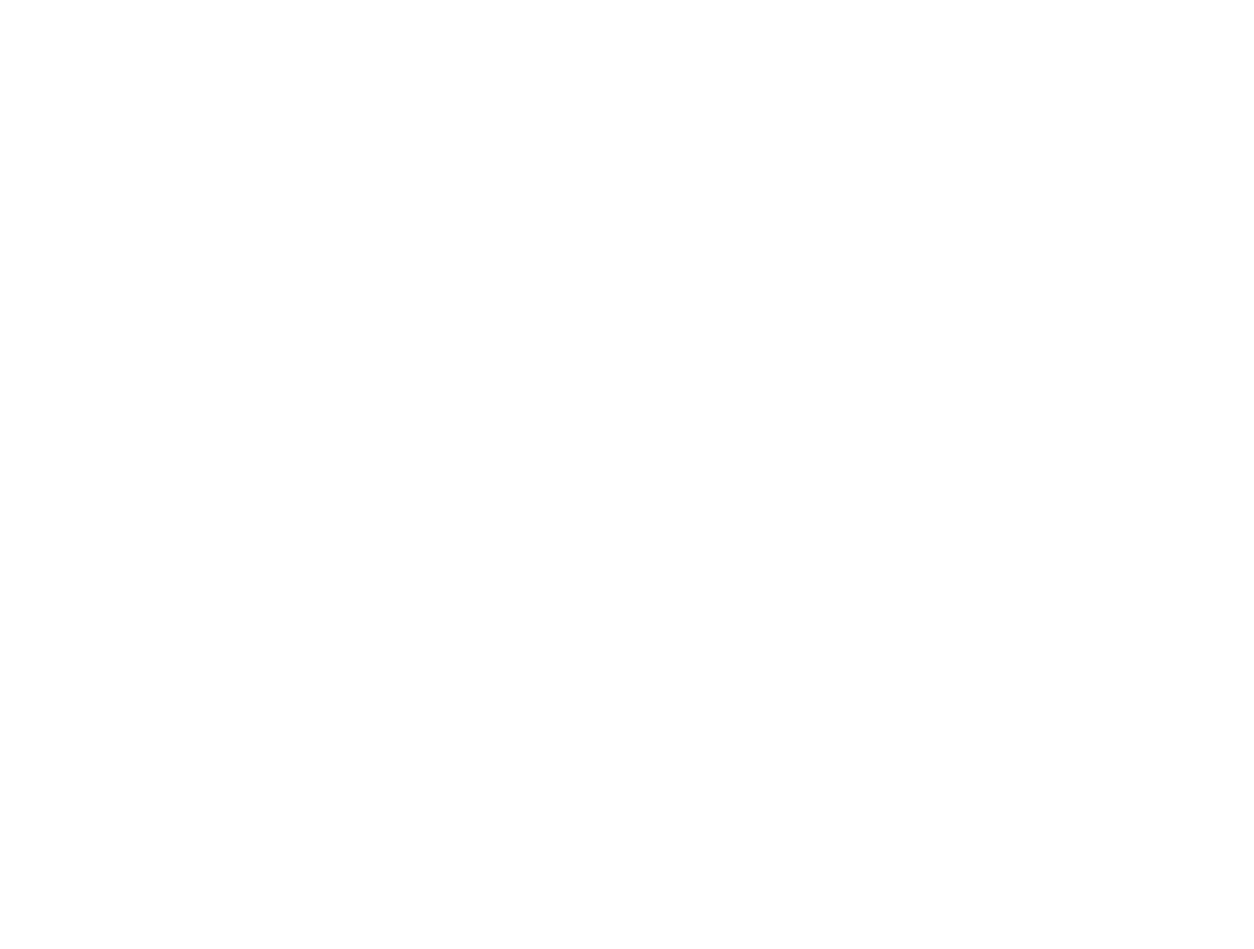
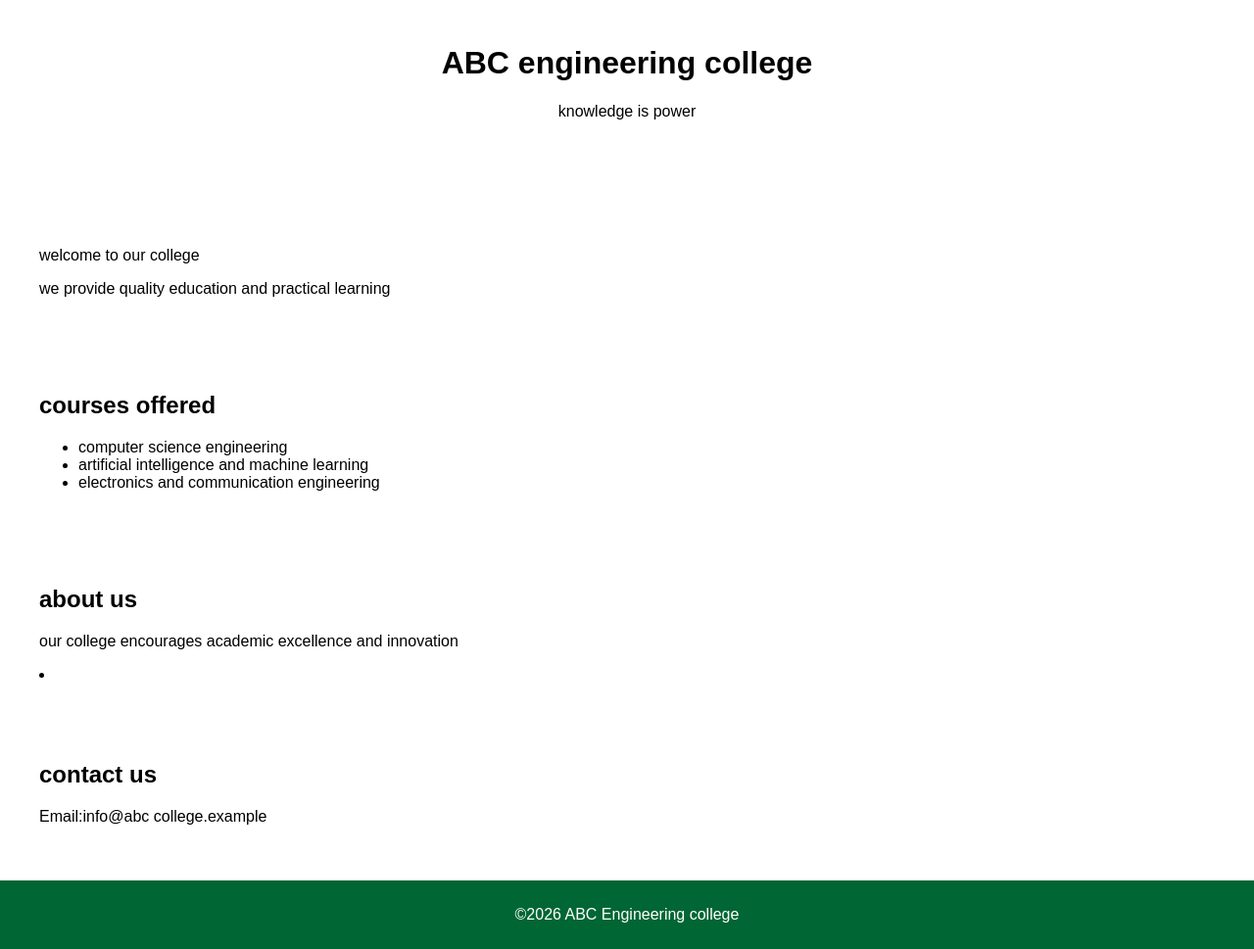
Before and after one commit to 2026cse162-tech/11, a plain HTML site: page index.html in a window 1280 px wide. Shown: the whole page at 98% size. Before the commit the page ends 800 px from the top, so only its background shows below. Drawn offline with Linux system fonts and the light colour scheme.

Commit message:
Fix HTML structure and typos in index.html
Fixed HTML title tag, corrected color property, and fixed typos in navigation and contact sections.

```diff
--- a/index.html
+++ b/index.html
@@ -1,7 +1,7 @@
 <DOCTYPE html>
 <html>
 <head>
-<title>ABC engineering college <title>
+<title>ABC engineering college </title>
 <style>
 body{
 font-family:arial,sans-serif;
@@ -36,8 +36,8 @@ padding:20px;
 
 footer{
 background-color:#006633;
-colr:white;
-text-align:center:
+color:white;
+text-align:center;
 padding:10px;
 }
 </style>
@@ -51,7 +51,7 @@ padding:10px;
 <nav>
 <a href="#home">home</a>
 <a href="#courses">courses</a>
-<a href="#about">abouit</a>
+<a href="#about">about</a>
 <a href="#contact">contact</a>
 </nav>
 
@@ -71,15 +71,14 @@ padding:10px;
 <section id="about">
 <h2>about us</h2>
 <p>our college encourages academic excellence and innovation<li>
-</ul>
 </section>
 
 <section id="contact">
 <h2>contact us</h2>
-<p>Email:into@abc college.example</p>
+<p>Email:info@abc college.example</p>
 </section>
 <footer>
-<p>&copy:2026 ABC Engineering college</p>
+<p>&copy;2026 ABC Engineering college</p>
 </footer>
 </body>
-<html>
+</html>
```
